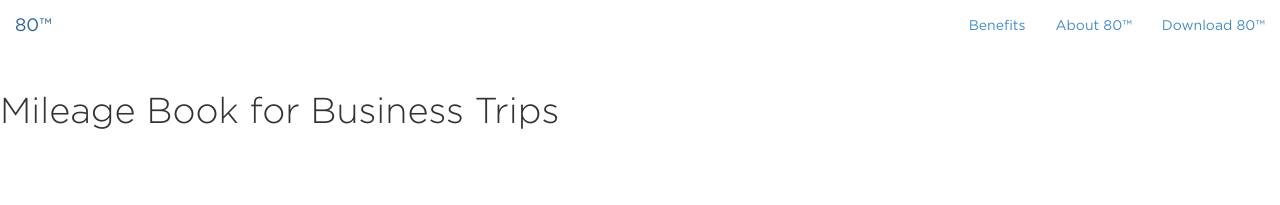
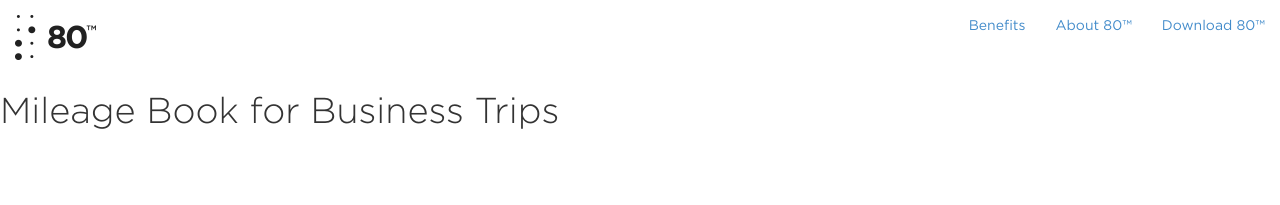
Before and after one commit to geteighty/geteighty.github.io, a Jekyll site: the page built from index.html, in a window 1280 px wide. Shown: the top 205 px of the page. Built offline with Jekyll 4.4.1, drawn with Linux system fonts in a browser that asks for light colours.

Commit message:
Insert logo

```diff
--- a/_includes/header.html
+++ b/_includes/header.html
@@ -1,7 +1,7 @@
 <header class="navbar navbar-static-top eighty-nav animated fadeInDown">
   <div class="container-fluid">
     <div class="navbar-header">
-      <a href="/" class="navbar-brand">80™</a>
+      <a href="/" class="navbar-brand"><img src="{{ "/img/logo.png" | prepend: site.baseurl }}" alt="80™ – Mileage Book" /></a>
     </div>
     <nav role="navigation">
       <ul class="unstyled nav navbar-nav navbar-right">
```
Also changed, not shown: img/logo.png (added).
